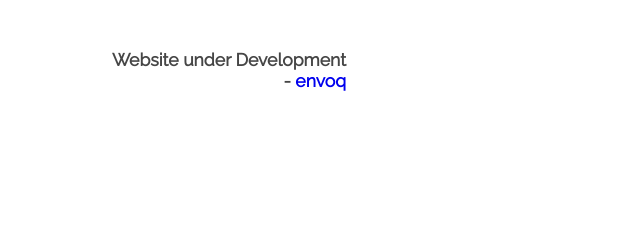
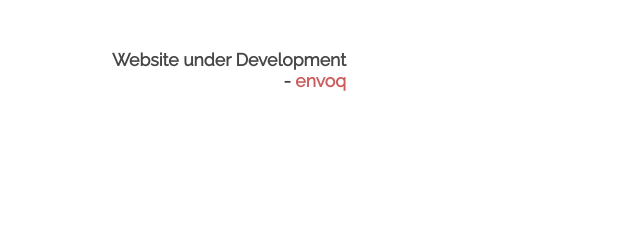
Before and after one commit to rvfreelance/irm, a plain HTML site: page index.html in a window 1280 px wide. Shown: the part 351-591 px from the top of the page, 411-1051 px from the left. Drawn offline with Linux system fonts and the light colour scheme.

Commit message:
update anchor tag text color

```diff
--- a/static/main.css
+++ b/static/main.css
@@ -20,6 +20,7 @@
 }
 .index a{
     text-decoration: none;
+    color: indianred;
 }
 
 footer{
```
